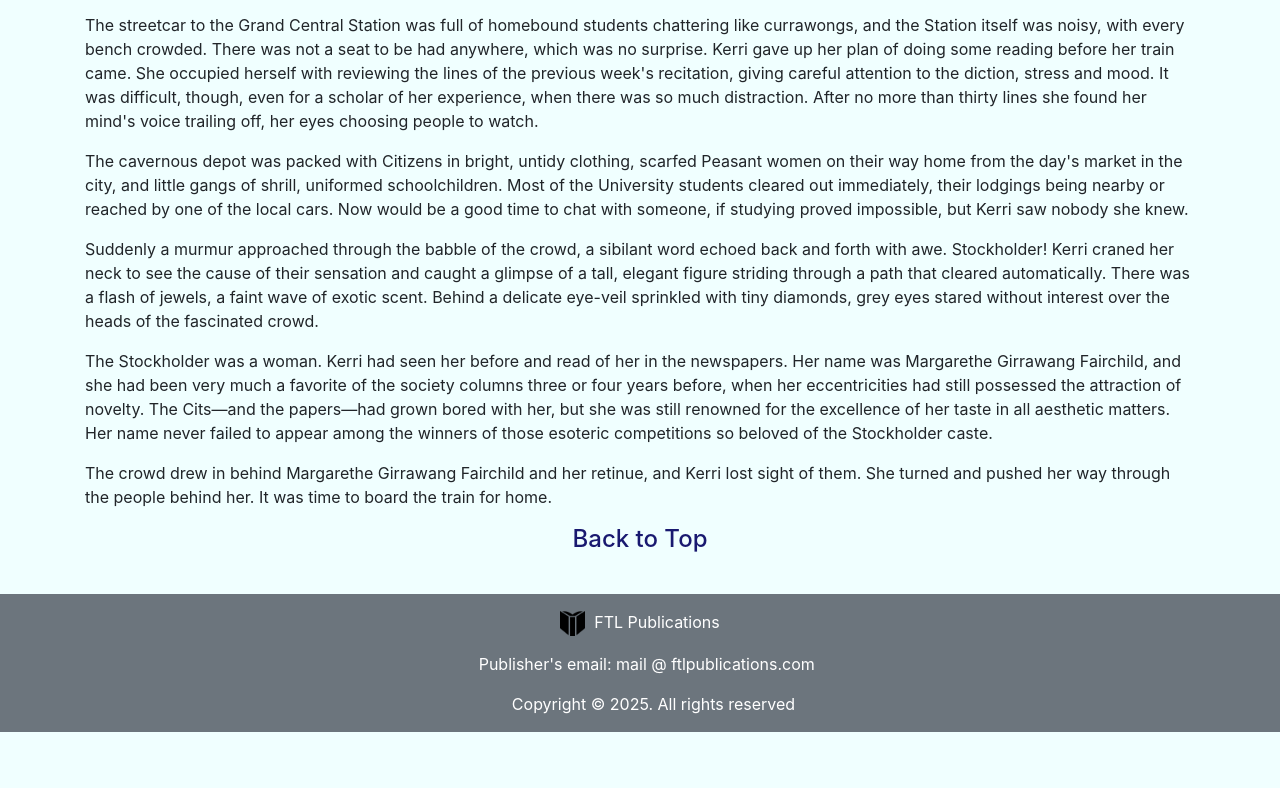
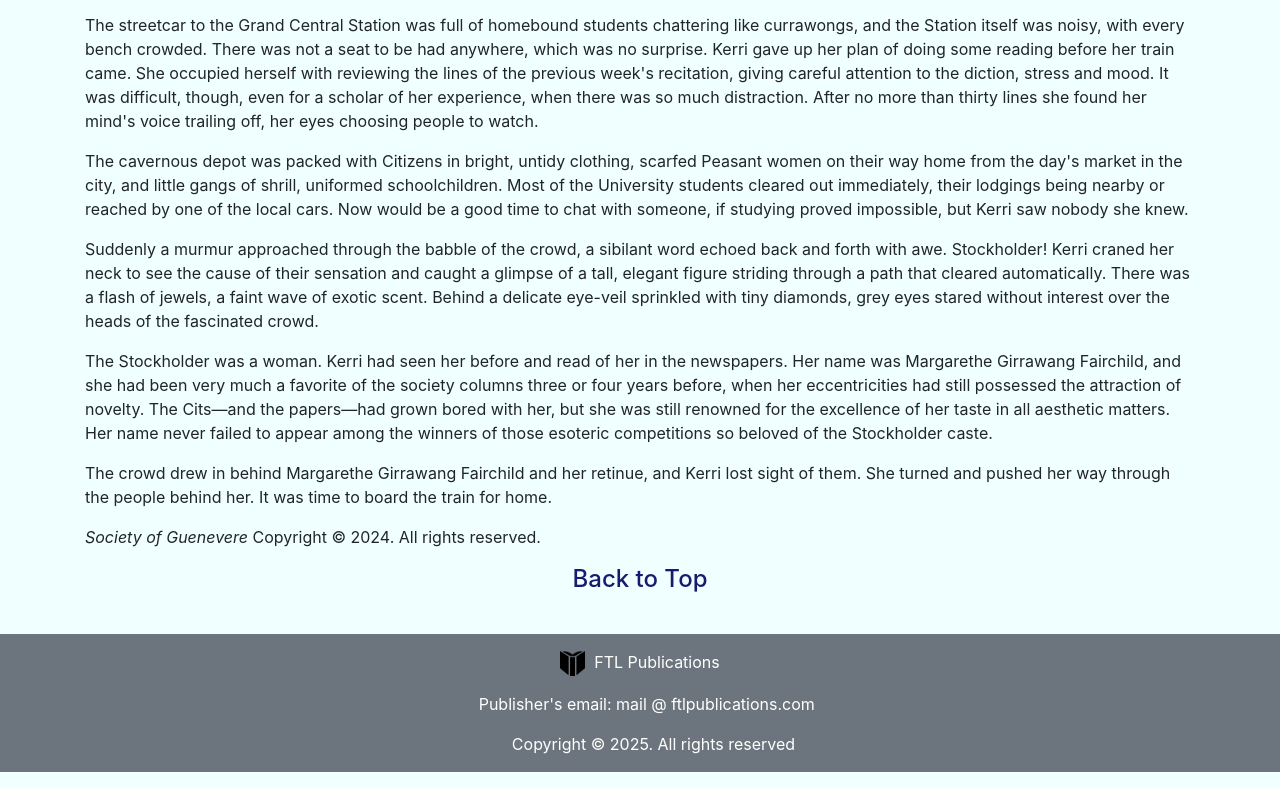
Before and after one commit to joanmarieverba/society-novel, a plain HTML site: page chapter1.html in a window 1280 px wide. Shown: the part 5197-5985 px from the top of the page. Before the commit the page ends 5945 px from the top, so only its background shows below. Drawn offline with nearby package versions, Linux system fonts and the light colour scheme.

Commit message:
copyright notice

```diff
--- a/chapter1.html
+++ b/chapter1.html
@@ -283,6 +283,7 @@ Veil....</em></p>
     among the winners of those esoteric competitions so beloved of the Stockholder caste.</p>
 <p>The crowd drew in behind Margarethe Girrawang Fairchild and her retinue, and Kerri lost sight of them. She turned and
     pushed her way through the people behind her. It was time to board the train for home.</p>
+<p><em>Society of Guenevere</em> Copyright © 2024. All rights reserved. </p>
 <p><a href="#top"><h4 class="center">Back to Top</h4></a></p>
 </div>
 
```
